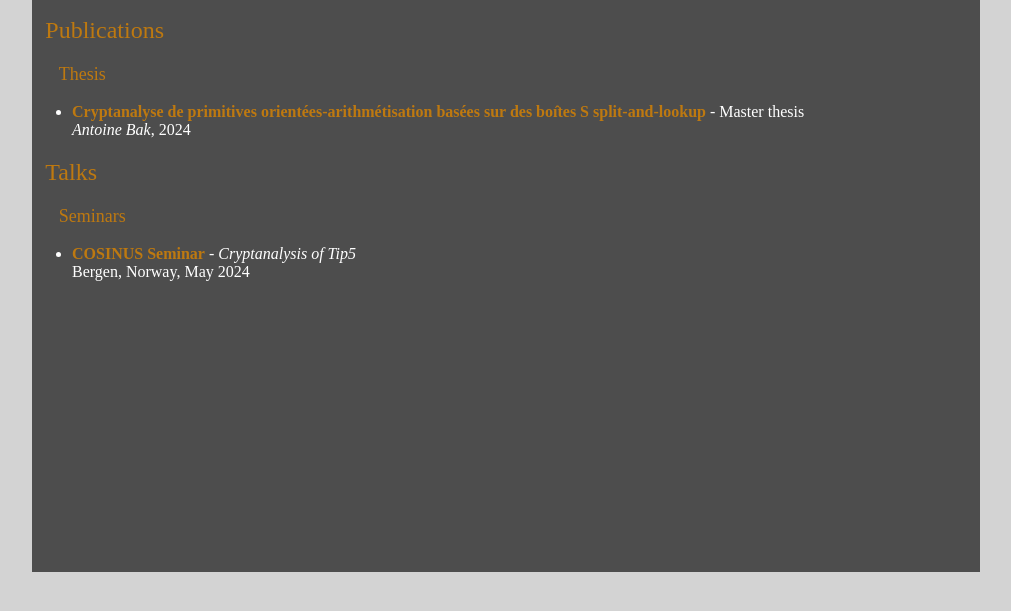
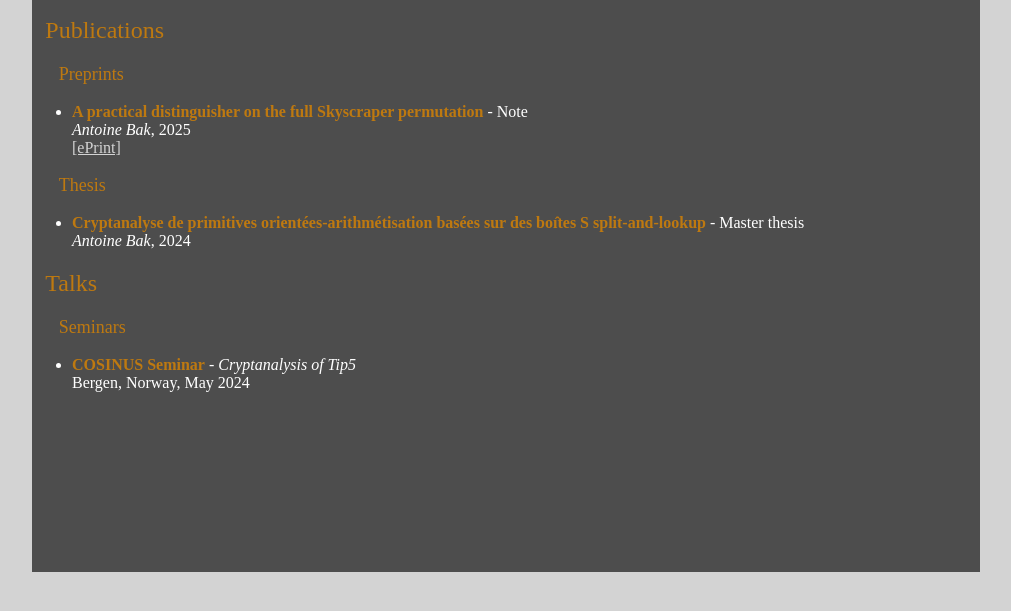
Before and after one commit to AntoineBak/AntoineBak.github.io, a plain HTML site: page research.html in a window 1280 px wide. Shown: the part 181-792 px from the top of the page, without its empty margins (134-1145 px from the left). Drawn offline with Linux system fonts and the light colour scheme.

Commit message:
[+] Add note on Skyscraper

```diff
--- a/research.html
+++ b/research.html
@@ -32,6 +32,15 @@
 
 		<h2>Publications</h2>
 
+		<h3>Preprints</h3>
+
+		<ul>
+			<li><strong>A practical distinguisher on the full Skyscraper permutation</strong> - Note <br>
+				<em>Antoine Bak</em>, 2025 <br>
+				<a href="https://eprint.iacr.org/2025/102">[ePrint]</a>
+			</li>
+		</ul>
+
 		<h3>Thesis</h3>
 
 		<ul>
```
